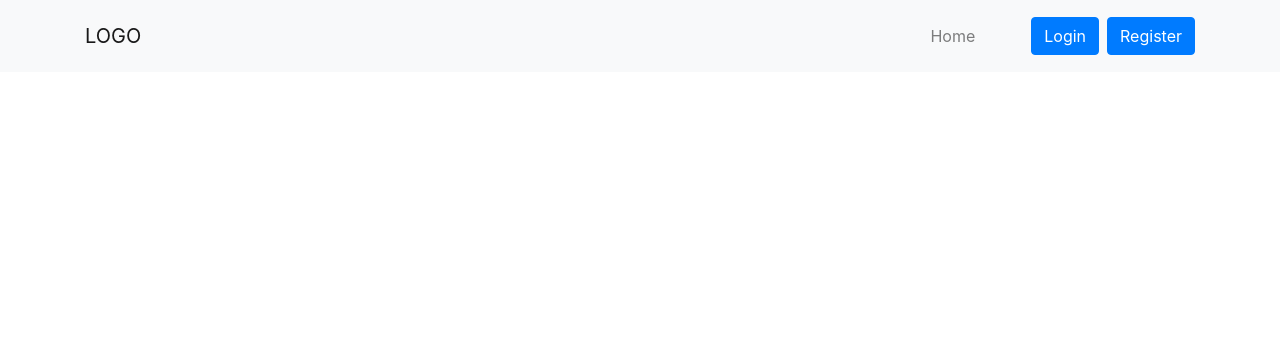
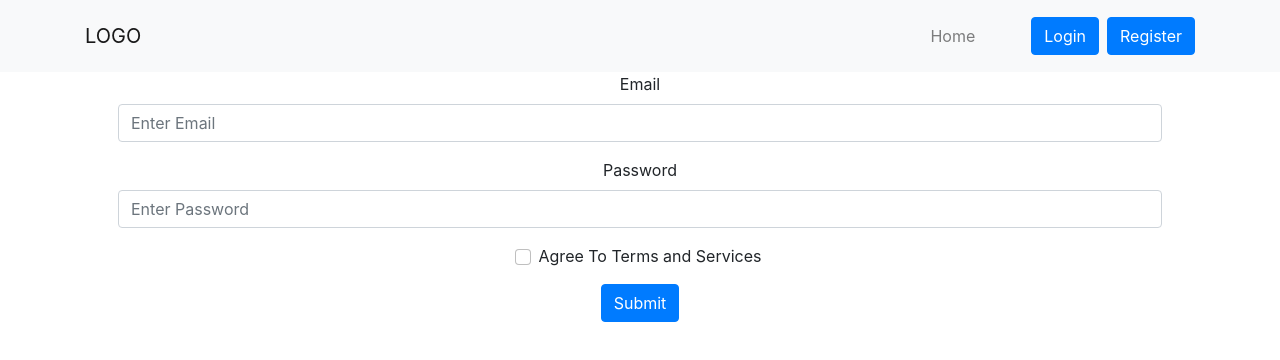
Before and after one commit to stephaniedeleon/crumble_frontend, a React (Create React App) app: page /login in a window 1280 px wide. Shown: the top 360 px of the page. Built offline with nearby package versions, Linux system fonts and the light colour scheme.

Commit message:
creates skeleton for login

```diff
--- a/src/components/Pages/Login/Login.js
+++ b/src/components/Pages/Login/Login.js
@@ -1,11 +1,34 @@
 import "./Login.css"
+
+import { Form, FormControl, FormGroup, FormLabel, Button, Container, Col, Row } from "react-bootstrap"
 
 
 export default function Login () {
 
     return (
         <div className="Login">
+            <Container className="px-5">
+                <Form>
+                    <FormGroup>
+                        <Form.Label>Email</Form.Label>
+                        <Form.Control type="email" placeholder="Enter Email" />
+                    </FormGroup>
 
+                    <FormGroup>
+                        <FormLabel>Password</FormLabel>
+                        <Form.Control type="password" placeholder="Enter Password" />
+                    </FormGroup>
+
+                    <FormGroup>
+                        <Form.Check type="checkbox" label="Agree To Terms and Services"  />
+                    </FormGroup>
+
+                    <Button>
+                        Submit
+                    </Button>
+
+                </Form>
+            </Container>
         </div>
     )
 }
--- a/src/components/Pages/Register/Register.js
+++ b/src/components/Pages/Register/Register.js
@@ -1,57 +1,11 @@
 import "./Register.css"
 
-import { Form, FormControl, Container, Col, Row } from "react-bootstrap"
 
 export default function Register () {
 
     return (
         <div className="Register">
-            <Container>
-                <Form>
-                    <Row>
-                        <Col>
-                            <FormControl />
-                            <FormControl />
-                        </Col>
-                    </Row>
-                </Form>
-            </Container>
+
         </div>
-        /* <NavBar bg="light" expand="lg">
-        <NavBar.Brand href="#">NavBar scroll</NavBar.Brand>
-        <NavBar.Toggle aria-controls="NavBarScroll" />
-        <NavBar.Collapse id="NavBarScroll">
-          <Nav
-            className="mr-auto my-2 my-lg-0"
-            style={{ maxHeight: "100px" }}
-            NavBarScroll
-          >
-            <Nav.Link href="#action1">Home</Nav.Link>
-            <Nav.Link href="#action2">Link</Nav.Link>
-            <NavDropdown title="Link" id="NavBarScrollingDropdown">
-              <NavDropdown.Item href="#action3">Action</NavDropdown.Item>
-              <NavDropdown.Item href="#action4">
-                Another action
-              </NavDropdown.Item>
-              <NavDropdown.Divider />
-              <NavDropdown.Item href="#action5">
-                Something else here
-              </NavDropdown.Item>
-            </NavDropdown>
-            <Nav.Link href="#" disabled>
-              Link
-            </Nav.Link>
-          </Nav>
-          <Form className="d-flex">
-            <FormControl
-              type="search"
-              placeholder="Search"
-              className="mr-2"
-              aria-label="Search"
-            />
-            <Button variant="outline-success">Search</Button>
-          </Form>
-        </NavBar.Collapse>
-      </NavBar> */
     )
 }
```
